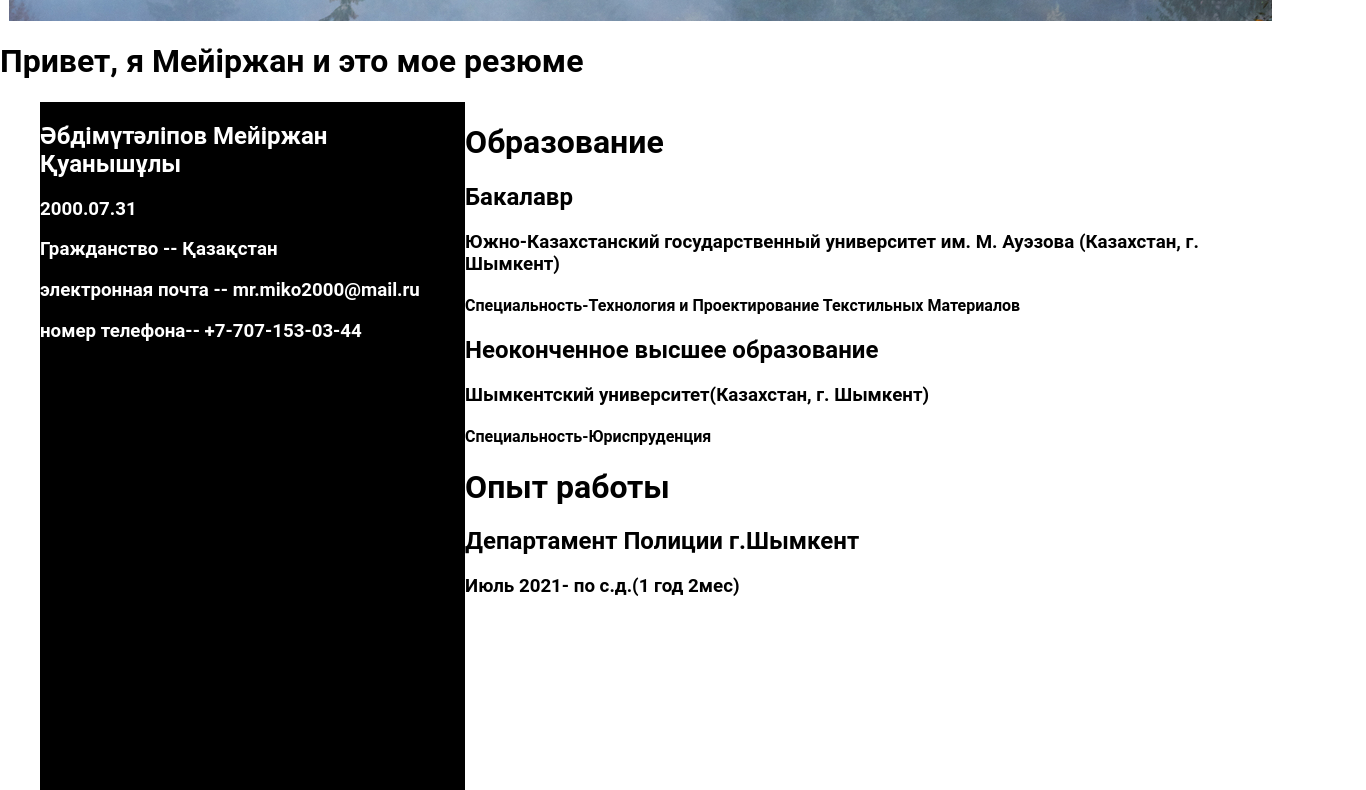
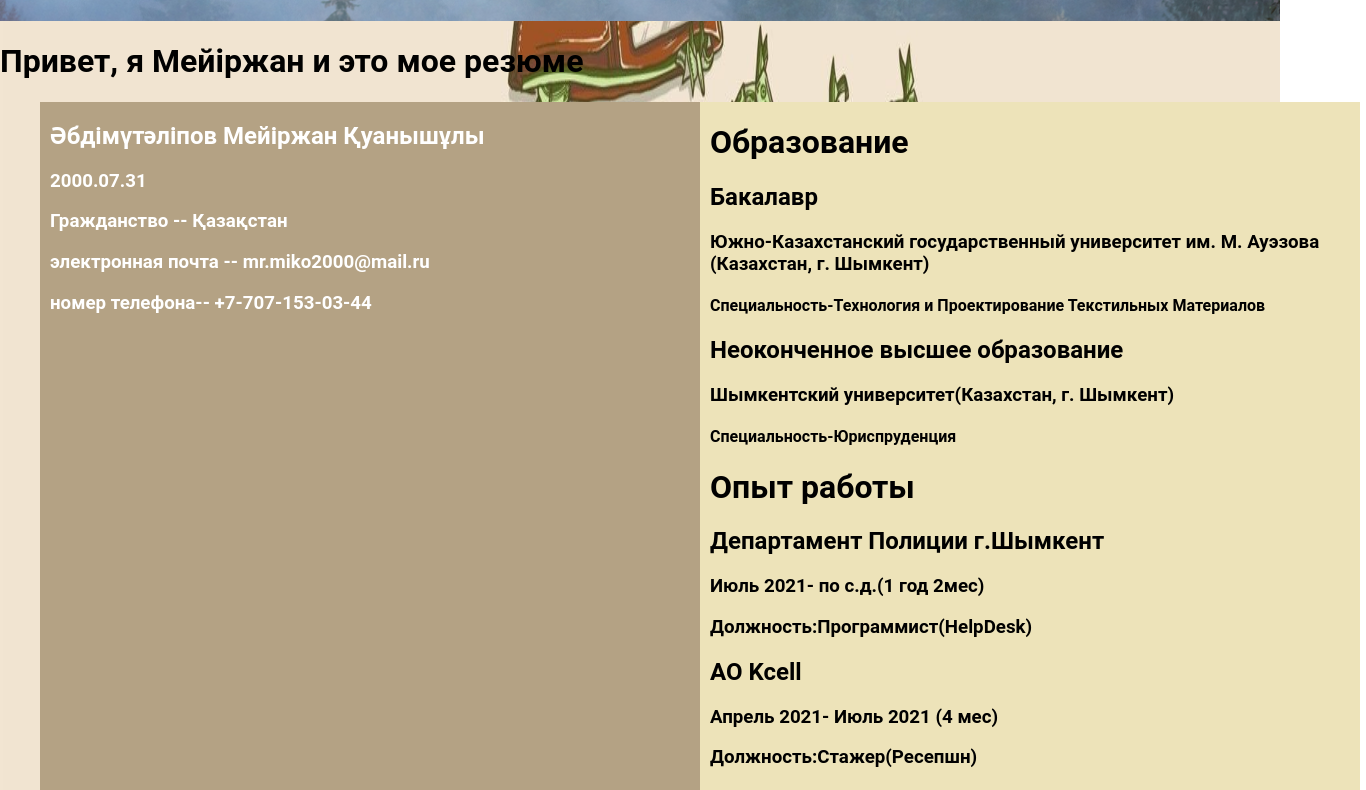
Before and after one commit to SapSanshik/rezume, a plain HTML site: page about.html in a window 1280 px wide. Shown: the part 813-1603 px from the top of the page, 1366 px wide, since content can reach past the window. Drawn offline with Linux system fonts and the light colour scheme.

Commit message:
Add files via upload

```diff
--- a/about.css
+++ b/about.css
@@ -2,12 +2,16 @@ body {
     font-family: 'Roboto', sans-serif;
     margin: 0;
     padding: 0;
+    background: url(img/Minimalist-Aesthetic-Wallpaper-Funny-Money.jpg) no-repeat center center;
+    background-size: 100% 100%;
 }
 
 header {
     background: url(img/fairy-sunrise-mountain-forest-landscape-morning.jpg) no-repeat center center;
+    background-size: 100%;
     height: 818px;
-    width: auto
+    width: auto;
+    margin-bottom: 0;
 }
 
 main li {
@@ -48,25 +52,34 @@ main li {
 
 .biography {
     height: 818px;
-    width: auto;
+    width: 1366px;
+    margin-top: 0;
 }
 
 .main__content {
     display: flex;
 }
 
+.glitch {
+    color: #000;
+}
+
 .content {
-    background-color: #000;
+   background-color: #b4a284;
     height: 818px;
     padding-top: 0;
+    padding-left: 10px;
     color: white;
+    width: 650px;
 }
 
 .conteiner {
-    background-color: #fff;
+    background-color: #ede3b9;
     height: 818px;
     padding-top: 0;
+    padding-left: 10px;
     color: #000;
+    width: 650px;
 }
 
 .footer {
--- a/about.html
+++ b/about.html
@@ -7,6 +7,7 @@
     <title>Rezume</title>
     <link rel="stylesheet" href="about.css">
     <script src="https://kit.fontawesome.com/03826a6079.js" crossorigin="anonymous"></script>
+
 </head>
 <body>
    <header>
@@ -31,7 +32,7 @@
     </ul>
     </header>
     <main class="biography">
-        <div><h1>Привет, я Мейіржан и это мое резюме</h1></div>
+        <div><h1 class="glitch">Привет, я Мейіржан и это мое резюме</h1></div>
         <ul class="main__content">
             <li class="content">
                     <h2>Әбдімүтәліпов Мейіржан Қуанышұлы</h2>
@@ -51,6 +52,10 @@
                 <h1>Опыт работы</h1>
                 <h2>Департамент Полиции г.Шымкент</h2>
                 <h3>Июль 2021- по с.д.(1 год 2мес)</h3>
+                <h3>Должность:Программист(HelpDesk)</h3>
+                <h2>AO Kcell</h2>
+                <h3>Апрель 2021- Июль 2021 (4 мес)</h3>
+                <h3>Должность:Стажер(Ресепшн)</h3>
             </li>
         </ul>
     </main>
```
Also changed, not shown: img/Awesome-Minimalist-Aesthetic-Wallpaper-HD.jpg (added), img/Free-download-Minimalist-Aesthetic-Image.jpg (added), img/Minimalist-Aesthetic-Desktop-Wallpaper.jpg (added), img/Minimalist-Aesthetic-Wallpaper-Funny-Money.jpg (added), img/Minimalist-Aesthetic-Wallpaper-Gray.jpg (added), img/Wallpaper-Minimalist-Aesthetic.jpg (added), img/agnieszka-kowalczyk-OkVM7BAJvGo-unsplash.jpg (added), 3 other files. Lines whose indentation alone changed are shown as unchanged.
